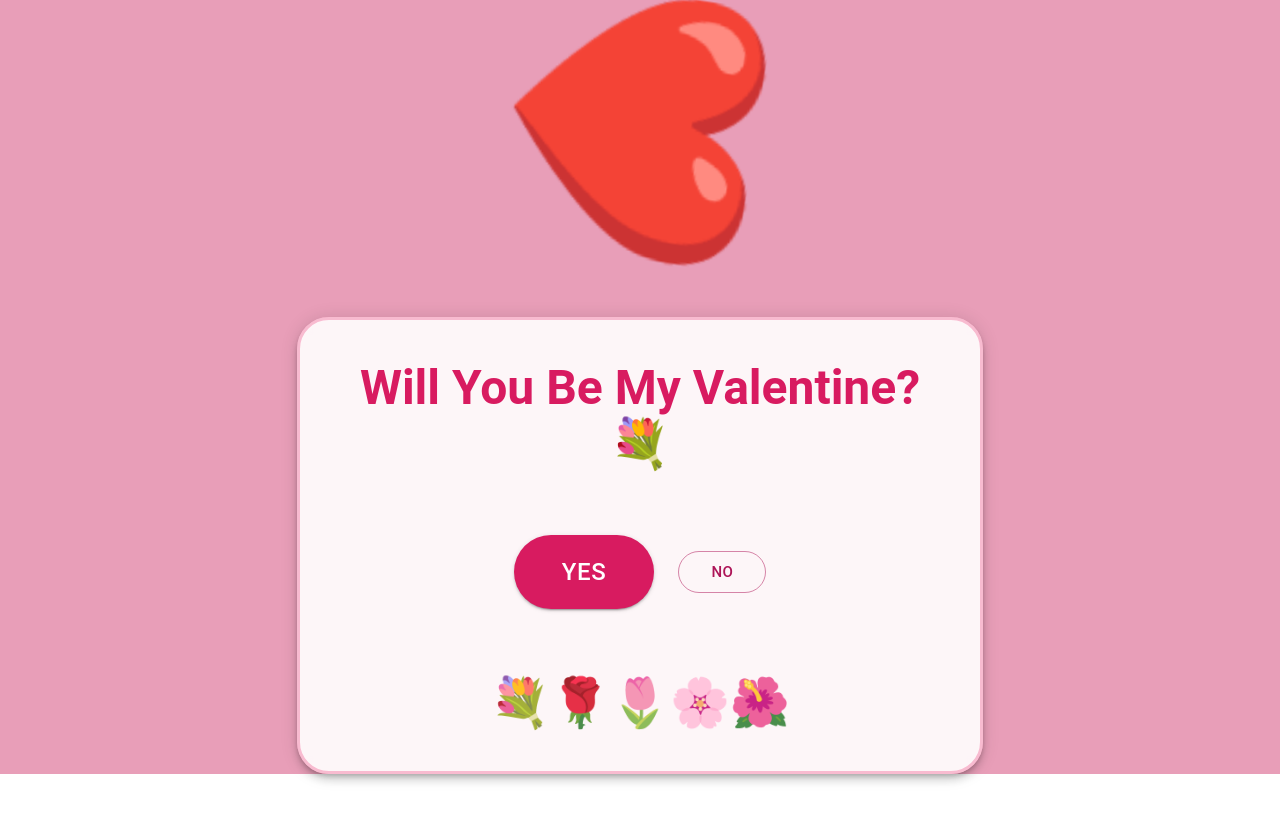
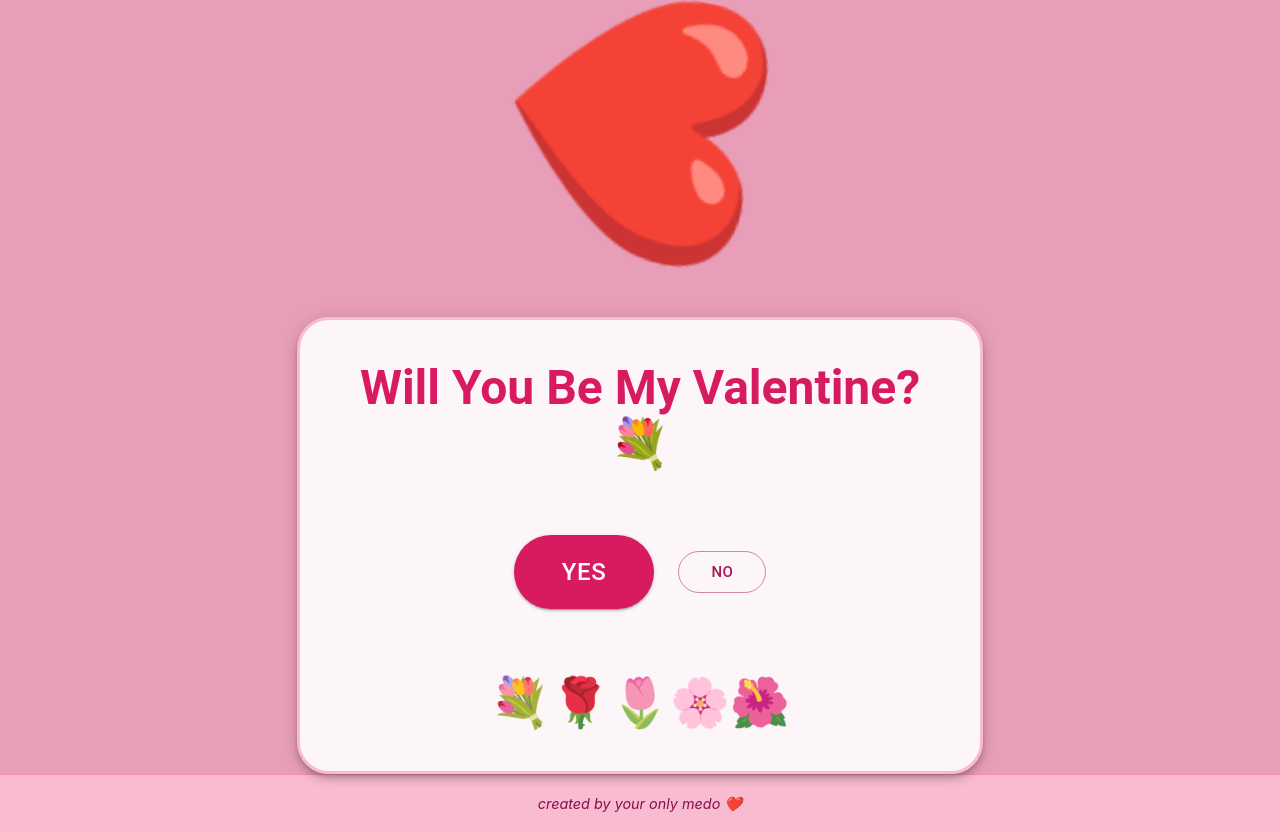
Before and after one commit to qfaizan401/melis_app, a React (Create React App) app: page / in a window 1280 px wide. Shown: the part 168-1001 px from the top of the page. Before the commit the page ends 942 px from the top, so only its background shows below. Built offline with nearby package versions, Linux system fonts and the light colour scheme.

Commit message:
added footer

```diff
--- a/src/App.css
+++ b/src/App.css
@@ -32,6 +32,15 @@
   color: #61dafb;
 }
 
+.App-footer {
+  padding: 20px;
+  background-color: #f8bbd0;
+  color: #880e4f;
+  font-size: 0.9rem;
+  font-style: italic;
+  border-top: 1px solid #f48fb1;
+}
+
 @keyframes App-logo-spin {
   from {
     transform: rotate(0deg);
--- a/src/App.js
+++ b/src/App.js
@@ -26,6 +26,9 @@ function App() {
           </div>
           <ValentineForm />
         </header>
+        <footer className="App-footer">
+          created by your only medo ❤️
+        </footer>
       </div>
     </ThemeProvider>
   );
```
